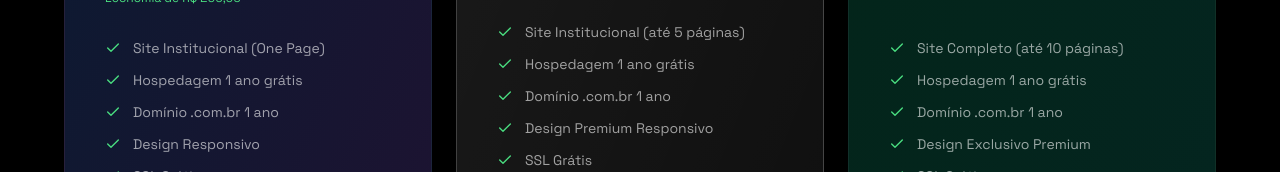
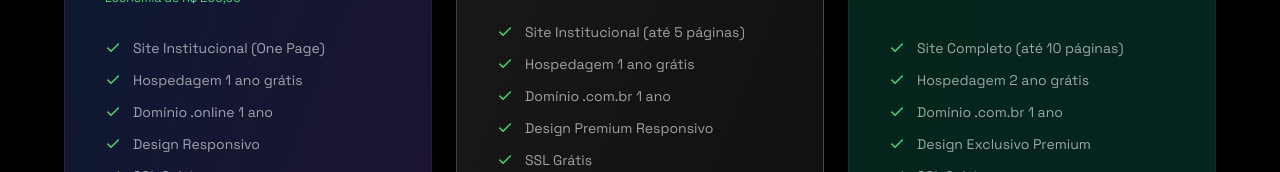
Before and after one commit to Felipao00/bleth-website, a Next.js app: page /planos in a window 1280 px wide. Shown: the part 735-907 px from the top of the page. Built offline with nearby package versions, Linux system fonts and the light colour scheme.

Commit message:
Atualiza domínios e períodos de hospedagem nos planos

```diff
--- a/src/components/sections/PlansPage.tsx
+++ b/src/components/sections/PlansPage.tsx
@@ -35,7 +35,7 @@ export default function PlansPage() {
       features: [
         'Site Institucional (One Page)',
         'Hospedagem 1 ano grátis',
-        'Domínio .com.br 1 ano',
+        'Domínio .online 1 ano',
         'Design Responsivo',
         'SSL Grátis',
         'SEO Básico',
@@ -92,7 +92,7 @@ export default function PlansPage() {
       period: '',
       features: [
         'Site Completo (até 10 páginas)',
-        'Hospedagem 1 ano grátis',
+        'Hospedagem 2 ano grátis',
         'Domínio .com.br 1 ano',
         'Design Exclusivo Premium',
         'SSL Grátis',
```
